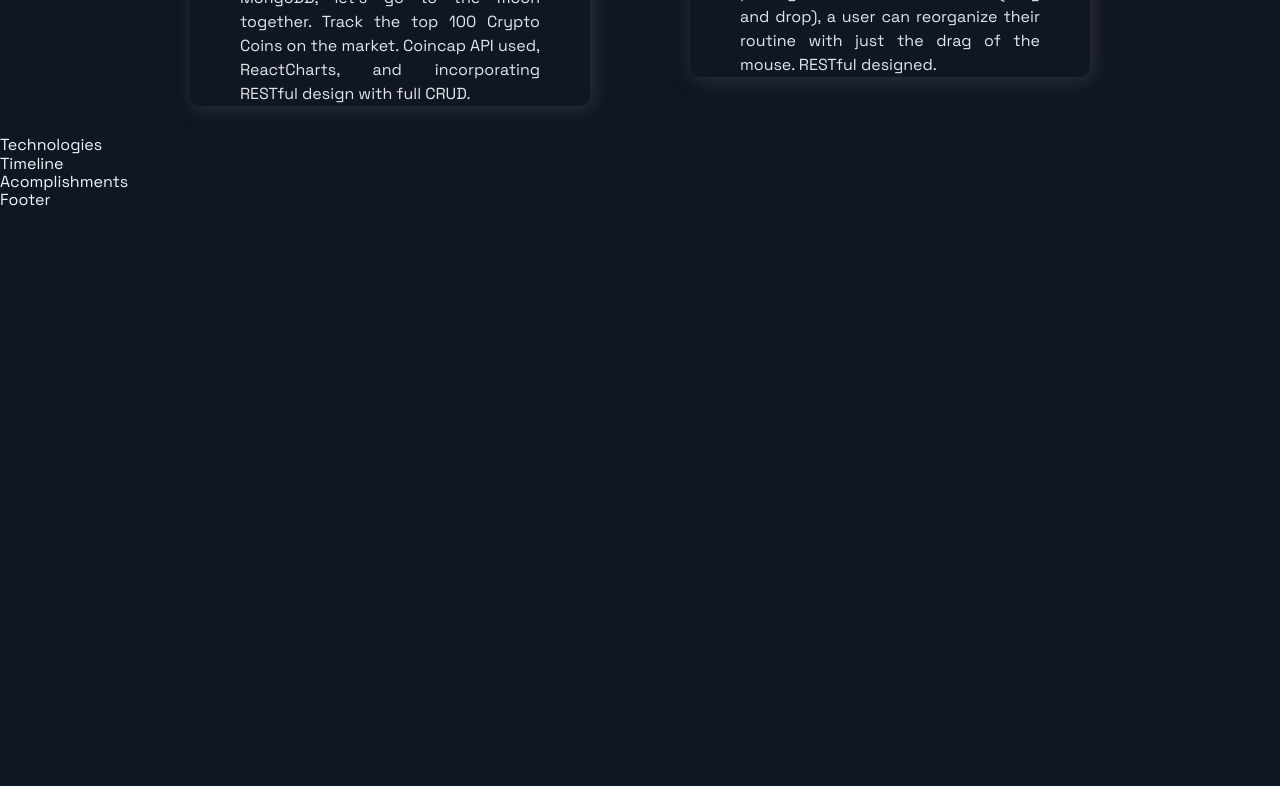
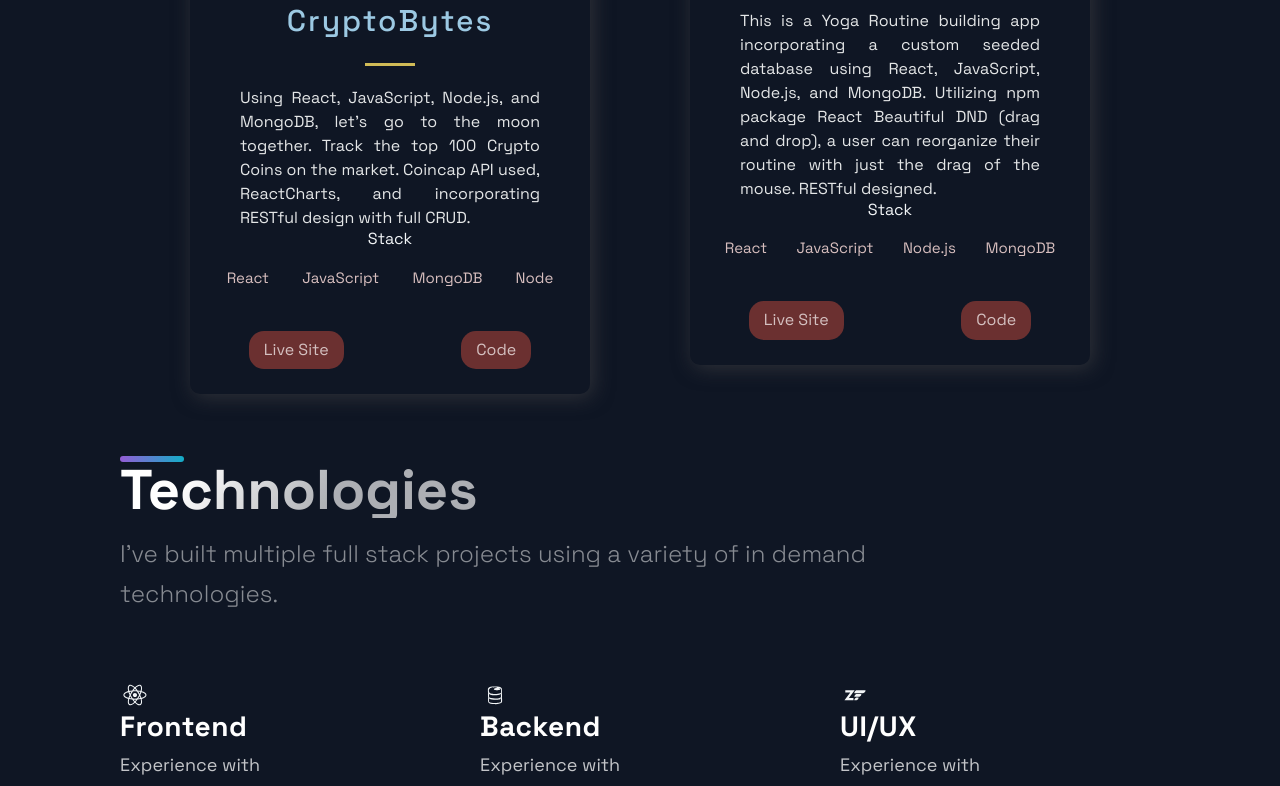
Before and after one commit to harrdev/portfolio, a Next.js app: page / in a window 1280 px wide. Shown: the part 2000-2786 px from the top of the page. Before the commit the page ends 2210 px from the top, so only its background shows below. Built offline with nearby package versions, Linux system fonts and the light colour scheme.

Commit message:
finished initial build

```diff
--- a/src/components/Footer/Footer.js
+++ b/src/components/Footer/Footer.js
@@ -2,13 +2,18 @@ import React from 'react';
 import { AiFillGithub, AiFillInstagram, AiFillLinkedin } from 'react-icons/ai';
 
 import { SocialIcons } from '../Header/HeaderStyles';
-import { CompanyContainer, FooterWrapper, LinkColumn, LinkItem, LinkList, LinkTitle, Slogan, SocialContainer, SocialIconsContainer } from './FooterStyles';
+import { CompanyContainer, FooterWrapper, LinkColumn, LinkItem, LinkList, LinkTitle, Slogan } from './FooterStyles';
 
 const Footer = () => {
   return (
-    <div>
-      Footer
-    </div>
+    <FooterWrapper>
+      <LinkList>
+        <LinkColumn>
+          <LinkTitle>Email</LinkTitle>
+          <LinkItem href="mailto:contact@jasonharrphx@live.com">jasonharrphx@live.com</LinkItem>
+        </LinkColumn>
+      </LinkList>
+    </FooterWrapper>
   );
 };
 
--- a/src/components/Header/Header.js
+++ b/src/components/Header/Header.js
@@ -1,6 +1,6 @@
 import Link from 'next/link';
 import React from 'react';
-import { AiFillGithub, AiFillInstagram, AiFillLinkedin } from 'react-icons/ai';
+import { AiFillGithub, AiFillLinkedin } from 'react-icons/ai';
 import { DiCssdeck } from 'react-icons/di';
 
 import { Container, Div1, Div2, Div3, NavLink, SocialIcons, Span } from './HeaderStyles';
@@ -25,11 +25,6 @@ const Header = () =>  (
           <NavLink>Technologies</NavLink>
         </Link>
       </li>
-      <li>
-        <Link href="#about">
-          <NavLink>About</NavLink>
-        </Link>
-      </li>
     </Div2>
     <Div3>
       <SocialIcons href="https://github.com/harrdev">
--- a/src/components/Hero/Hero.js
+++ b/src/components/Hero/Hero.js
@@ -12,7 +12,7 @@ const Hero = () => (
         Jason Harr's Portfolio
       </SectionTitle>
       <SectionText>
-      I am a results oriented full stack software developer looking to help an organization bring their vision to reality.  I genuinely enjoy continuous learning and problem solving to assist in creating software to achieve those results.  With a background in trauma surgical leadership settings, I will bring an easy going and logical aspect to your team, even in stressful situations.
+      I am a results oriented full stack software developer looking to help an organization bring their vision to reality.  I genuinely enjoy continuous learning and problem solving to assist in creating software to achieve those results.  With a background in trauma surgical leadership settings, I will bring an easy going and logical aspect to your team.
       </SectionText>
       <Button onClick={() => window.location = '#'}>Resume</Button>
     </LeftSection>
--- a/src/components/Projects/Projects.js
+++ b/src/components/Projects/Projects.js
@@ -17,6 +17,18 @@ const Projects = () => (
             <Hr />
           </TitleContent>
           <CardInfo>{description}</CardInfo>
+          <div>
+            <TitleContent>Stack</TitleContent>
+            <TagList>
+              {tags.map((tag, i) => (
+                <Tag key={i}>{tag}</Tag>
+              ))}
+            </TagList>
+          </div>
+          <UtilityList>
+            <ExternalLinks href={visit}>Live Site</ExternalLinks>
+            <ExternalLinks href={source}>Code</ExternalLinks>
+          </UtilityList>
         </BlogCard>
       ))}
     </GridContainer>
--- a/src/components/Technologies/Technologies.js
+++ b/src/components/Technologies/Technologies.js
@@ -4,9 +4,42 @@ import { Section, SectionDivider, SectionText, SectionTitle } from '../../styles
 import { List, ListContainer, ListItem, ListParagraph, ListTitle } from './TechnologiesStyles';
 
 const Technologies = () =>  (
-  <div>
-    Technologies
-  </div>
+  <Section id="tech">
+    <SectionDivider />
+    <SectionTitle>Technologies</SectionTitle>
+    <SectionText>
+      I've built multiple full stack projects using a variety of in demand technologies.
+    </SectionText>
+    <List>
+      <ListItem>
+        <DiReact size="3rem" />
+        <ListContainer>
+          <ListTitle>Frontend</ListTitle>
+          <ListParagraph>Experience with <br />
+          React.js, JavaScript, Python, EJS
+          </ListParagraph>
+        </ListContainer>
+      </ListItem>
+      <ListItem>
+        <DiFirebase size="3rem" />
+        <ListContainer>
+          <ListTitle>Backend</ListTitle>
+          <ListParagraph>Experience with <br />
+          Node, Express, Postgres, MongoDB
+          </ListParagraph>
+        </ListContainer>
+      </ListItem>
+      <ListItem>
+        <DiZend size="3rem" />
+        <ListContainer>
+          <ListTitle>UI/UX</ListTitle>
+          <ListParagraph>Experience with <br />
+          Figma
+          </ListParagraph>
+        </ListContainer>
+      </ListItem>
+    </List>
+  </Section>
 );
 
 export default Technologies;
--- a/src/components/TimeLine/TimeLine.js
+++ /dev/null
@@ -1,52 +0,0 @@
-import React, { useState, useRef, useEffect } from 'react';
-
-import { CarouselButton, CarouselButtonDot, CarouselButtons, CarouselContainer, CarouselItem, CarouselItemImg, CarouselItemText, CarouselItemTitle, CarouselMobileScrollNode } from './TimeLineStyles';
-import { Section, SectionDivider, SectionText, SectionTitle } from '../../styles/GlobalComponents';
-import { TimeLineData } from '../../constants/constants';
-
-const TOTAL_CAROUSEL_COUNT = TimeLineData.length;
-
-const Timeline = () => {
-  // const [activeItem, setActiveItem] = useState(0);
-  // const carouselRef = useRef();
-
-  // const scroll = (node, left) => {
-  //   return node.scrollTo({ left, behavior: 'smooth' });
-  // }
-
-  // const handleClick = (e, i) => {
-  //   e.preventDefault();
-
-  //   if (carouselRef.current) {
-  //     const scrollLeft = Math.floor(carouselRef.current.scrollWidth * 0.7 * (i / TimeLineData.length));
-
-  //     scroll(carouselRef.current, scrollLeft);
-  //   }
-  // }
-
-  // const handleScroll = () => {
-  //   if (carouselRef.current) {
-  //     const index = Math.round((carouselRef.current.scrollLeft / (carouselRef.current.scrollWidth * 0.7)) * TimeLineData.length);
-
-  //     setActiveItem(index);
-  //   }
-  // }
-
-  // // snap back to beginning of scroll when window is resized
-  // // avoids a bug where content is covered up if coming from smaller screen
-  // useEffect(() => {
-  //   const handleResize = () => {
-  //     scroll(carouselRef.current, 0);
-  //   }
-
-  //   window.addEventListener('resize', handleResize);
-  // }, []);
-
-  return (
-    <div>
-      Timeline
-    </div>
-  );
-};
-
-export default Timeline;
--- a/src/constants/constants.js
+++ b/src/constants/constants.js
@@ -4,7 +4,7 @@ export const projects = [
     description: "Using JavaScript, HTML Canvas, and CSS, this is a throwback to the Microsoft Classic Ski Free.  Original sprites imported and hit those blue ramps for style points!",
       image: '/images/telluride.png',
       tags: ['JavaScript', 'HTML', 'Canvas', 'CSS'],
-    source: 'https://google.com',
+    source: 'https://github.com/harrdev/Telluride-Master',
     visit: 'https://harrdev.com',
     id: 0,
   },
@@ -13,7 +13,7 @@ export const projects = [
     description:"Using JavaScript, Node.js, Express, EJS, and Postgres, jump into the Star Wars universe and learn about the people and planets that are a part of it.  SWAPI API used, incorporating RESTful design with full CRUD",
     image: '/images/skywalker.png',
     tags: ['JavaScript', 'Node', 'Express', 'EJS', 'Postgres'],
-    source: 'https://google.com',
+    source: 'https://github.com/harrdev/Skywalker-Academy',
     visit: 'https://skywalkeracademy.herokuapp.com/',
     id: 1,
   },
@@ -22,7 +22,7 @@ export const projects = [
     description: "Using React, JavaScript, Node.js, and MongoDB, let's go to the moon together. Track the top 100 Crypto Coins on the market. Coincap API used, ReactCharts, and incorporating RESTful design with full CRUD.",
       image: '/images/crypto.png',
       tags: ['React', 'JavaScript', 'MongoDB', 'Node'],
-    source: 'https://google.com',
+    source: 'https://github.com/harrdev/client-cryptoBytes',
     visit: 'https://cryptobyte.herokuapp.com/',
     id: 2,
   },
@@ -31,16 +31,8 @@ export const projects = [
     description: "This is a Yoga Routine building app incorporating a custom seeded database using React, JavaScript, Node.js, and MongoDB.  Utilizing npm package React Beautiful DND (drag and drop), a user can reorganize their routine with just the drag of the mouse.  RESTful designed.",
     image: '/images/vinyasa.png',
     tags: ['React', 'JavaScript', 'Node.js', 'MongoDB'],
-    source: 'https://google.com',
+    source: 'https://github.com/harrdev/ClientVinyasa',
     visit: 'https://vinyasabuilder.herokuapp.com/',
     id: 3,
   },
 ];
-
-export const TimeLineData = [
-  { year: 2017, text: 'Started my journey', },
-  { year: 2018, text: 'Worked as a freelance developer', },
-  { year: 2019, text: 'Founded JavaScript Mastery', },
-  { year: 2020, text: 'Shared my projects with the world', },
-  { year: 2021, text: 'Started my own platform', },
-];
--- a/src/pages/index.js
+++ b/src/pages/index.js
@@ -3,7 +3,6 @@ import BgAnimation from '../components/BackgrooundAnimation/BackgroundAnimation'
 import Hero from '../components/Hero/Hero';
 import Projects from '../components/Projects/Projects';
 import Technologies from '../components/Technologies/Technologies';
-import Timeline from '../components/TimeLine/TimeLine';
 import { Layout } from '../layout/Layout';
 import { Section } from '../styles/GlobalComponents';
 
@@ -16,8 +15,6 @@ const Home = () => {
       </Section>
       <Projects />
       <Technologies />
-      <Timeline />
-      <Acomplishments />
     </Layout>
   );
 };
```
Also changed, not shown: src/components/TimeLine/TimeLineStyles.js (deleted, +0 -154 lines).
